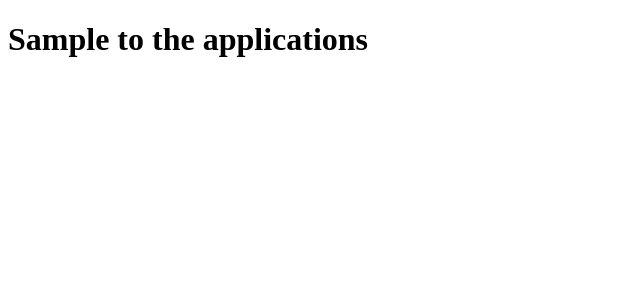
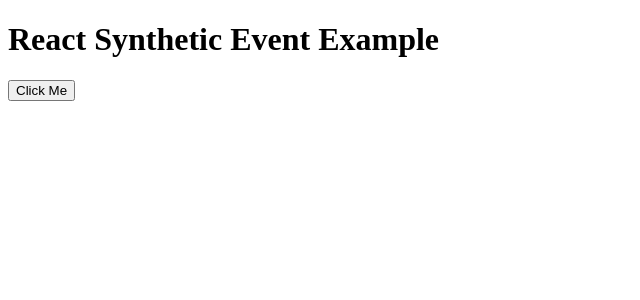
Before and after one commit to sree1411/testing_purpse, a React (Create React App) app: page / in a window 1280 px wide. Shown: the top 300 px of the page, without its empty margins (0-640 px from the left). Built offline with nearby package versions, Linux system fonts and the light colour scheme; the HTML template or start-up script is replaced by a standard one.

Commit message:
syenthetic evnet

```diff
--- a/src/App.js
+++ b/src/App.js
@@ -1,14 +1,18 @@
-import React from 'react'
-
+import React from 'react';
 
 function App() {
+  const handleClick = (event) => {
+    console.log('Button clicked');
+    console.log('Event type:', event.type);
+    console.log('Event target:', event.target);
+  };
+
   return (
-    <div>
-
-      <h1> Sample to the applications </h1>
-
+    <div className="App">
+      <h1>React Synthetic Event Example</h1>
+      <button onClick={handleClick}>Click Me</button>
     </div>
-  )
+  );
 }
 
-export default App
+export default App;
```
